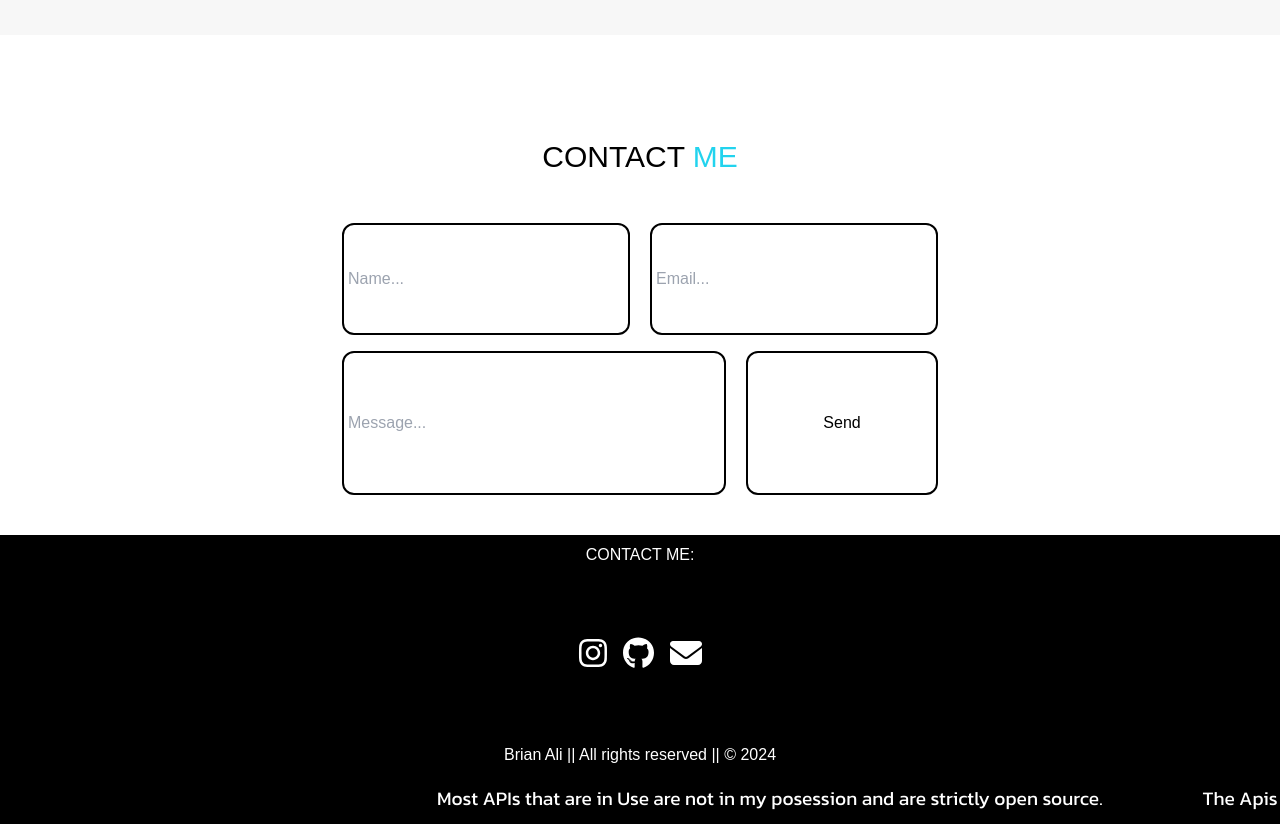
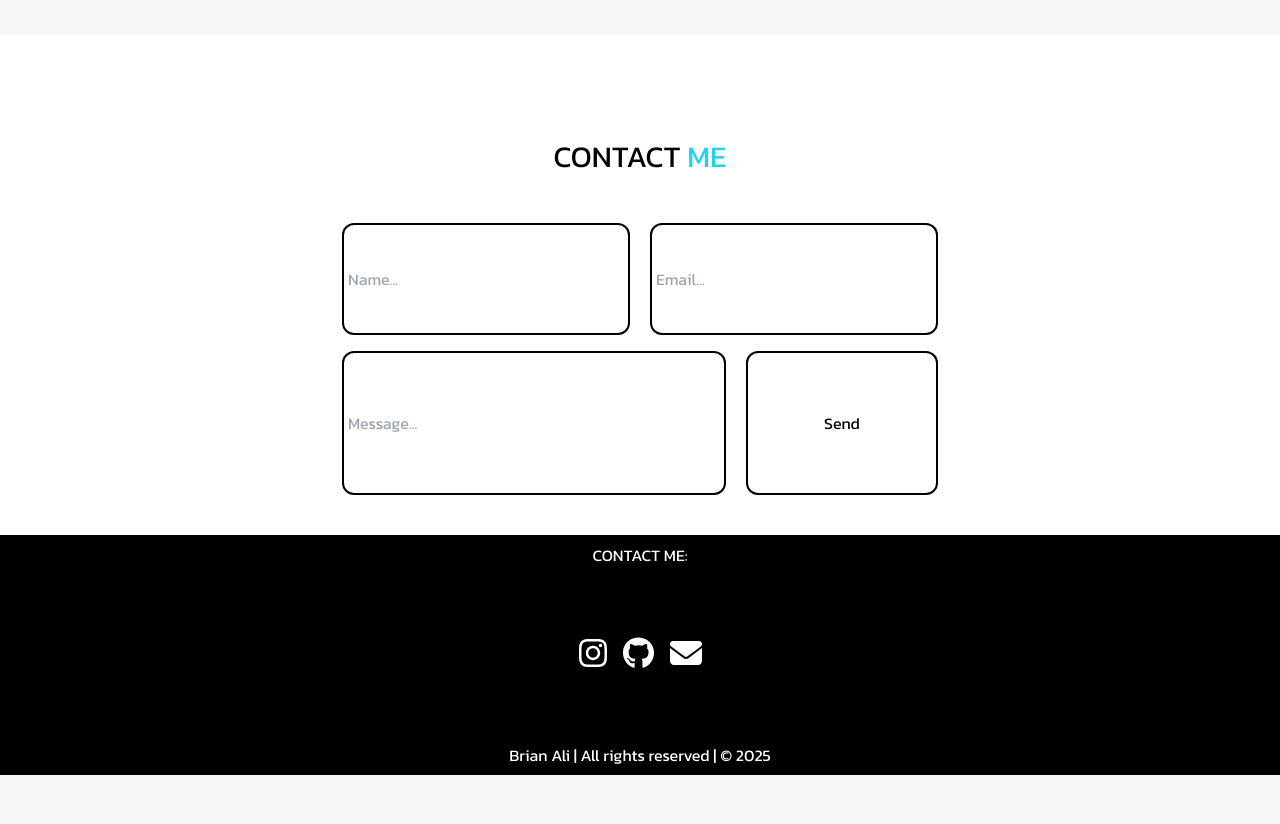
Before and after one commit to Brianali-codes/Brian-Ali, a React (Vite) app: page / in a window 1280 px wide. Shown: the part 6220-7044 px from the top of the page. After the commit the page ends 6995 px from the top, so only its background shows below. Built offline with nearby package versions, Linux system fonts and the light colour scheme.

Commit message:
update contact section and fonts.

```diff
--- a/src/App.jsx
+++ b/src/App.jsx
@@ -5,7 +5,6 @@ import LandingPage from './landing-page'
 import Herosection from './herosection'
 import About from './about'
 import Projects from './projects'
-import Ribbon from './ribbon'
 import Lpmobile from './landingpagemobile'
 import Progress from './progress'
 
@@ -30,7 +29,6 @@ function App() {
       <Contacts/>
       <Footer/>
       <Lpmobile/>
-      <Ribbon/>
     </>
   )
 }
--- a/src/contacts.jsx
+++ b/src/contacts.jsx
@@ -12,7 +12,7 @@ export default function Contacts() {
             <div className="flex flex-col mt-10 justify-center items-center p-10" id="FormPc">
                 <br />
                 <div className="flex flex-row justify-center items-center">
-                    <p className="paragraph text-3xl">
+                    <p className="paragraph text-3xl Desc">
                         CONTACT <span className="text-cyan-400 text-3xl">ME</span>
                     </p>
                 </div>
@@ -20,7 +20,7 @@ export default function Contacts() {
                 <form
                     action="https://formsubmit.co/brianali427@gmail.com"
                     method="POST"
-                    className="flex flex-col gap-4"
+                    className="flex flex-col gap-4 Desc"
                     id="form-main"
                 >
                     <div className="flex flex-row gap-5" id="forms">
@@ -29,14 +29,14 @@ export default function Contacts() {
                             type="text"
                             name="name"
                             required
-                            className="h-28 w-72 border-solid border-2 border-black rounded-xl p-1"
+                            className="h-28 w-72 border-solid border-2 border-black rounded-xl p-1 Desc"
                         />
                         <input
                             placeholder="Email..."
                             type="email"
                             name="email"
                             required
-                            className="h-28 w-72 border-solid border-2 border-black rounded-xl p-1"
+                            className="h-28 w-72 border-solid border-2 border-black rounded-xl p-1 Desc"
                         />
                     </div>
                     <div className="flex flex-row gap-5" id="form2">
@@ -45,11 +45,11 @@ export default function Contacts() {
                             type="text"
                             name="msg"
                             required
-                            className="h-36 w-96 border-solid border-2 border-black rounded-xl p-1"
+                            className="h-36 w-96 border-solid border-2 border-black rounded-xl p-1 Desc"
                         />
                         <button
                             type="submit"
-                            className="h-36 w-48 border-solid border-2 border-black rounded-xl hover:bg-slate-400"
+                            className="Desc h-36 w-48 border-solid border-2 border-black rounded-xl hover:bg-slate-400"
                         >
                             Send
                         </button>
--- a/src/footer.jsx
+++ b/src/footer.jsx
@@ -9,18 +9,18 @@ export default function Footer() {
     return (
         <footer id="Contacts" className="bg-black h-60 flex flex-col justify-between p-2 m-0">
             <div className="flex flex-row justify-center">
-                <p className="text-white font-Josefin-Sans">CONTACT ME:</p>
+                <p className="text-white Desc">CONTACT ME:</p>
             </div>
 
             <div className="flex flex-row justify-center gap-4">
-            <a href="https://www.instagram.com/bryce._.six/" target='_blank'><FontAwesomeIcon icon={faInstagram} size="2x" className='text-white hover:text-cyan-400 hover:cursor-pointer' /></a>
+            <a href="https://www.instagram.com/luh_bryxe" target='_blank'><FontAwesomeIcon icon={faInstagram} size="2x" className='text-white hover:text-cyan-400 hover:cursor-pointer' /></a>
             <a href="https://github.com/gamerfunky78" target='_blank'><FontAwesomeIcon icon={faGithub} size="2x" className='text-white hover:text-cyan-400 hover:cursor-pointer'/></a>
             <FontAwesomeIcon icon={faEnvelope} size="2x" className='text-white hover:text-cyan-400 hover:cursor-pointer'/>
 
             </div>
 
             <div className="flex flex-row justify-center">
-                <p className="text-white"> Brian Ali || All rights reserved || © 2024 </p>
+                <p className="text-white Desc"> Brian Ali | All rights reserved | © 2025 </p>
             </div>
         </footer>
     )
--- a/src/ribbon.jsx
+++ /dev/null
@@ -1,10 +0,0 @@
-export default function Ribbon(){
-        return(
-            <div class="ribbon-container">
-                <div class="ribbon">
-                    <p>Most APIs that are in Use are not in my posession and are strictly open source.</p>
-                    <p>The Apis used are free of charge and only served as educational and not commercial in any way.</p>
-                </div>
-            </div>
-        )
-}
```
